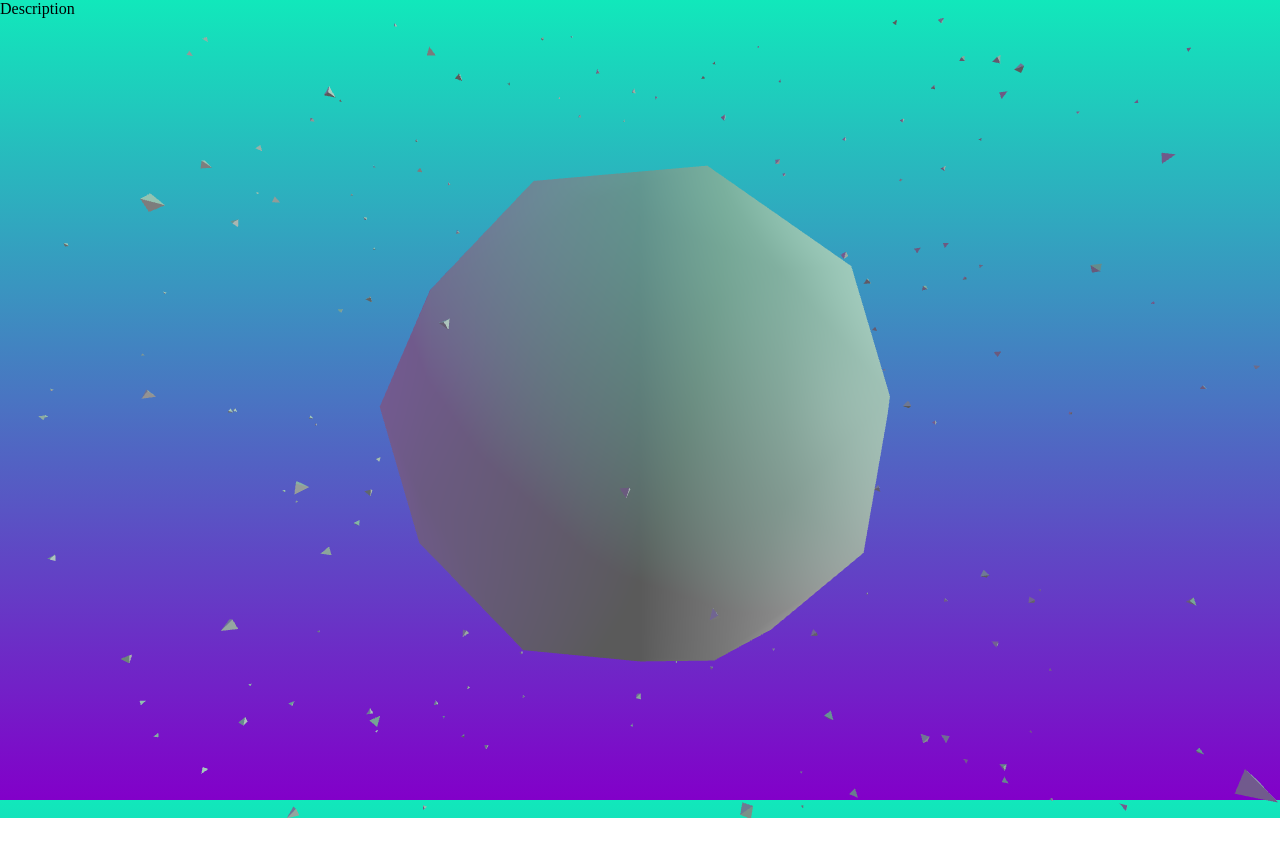
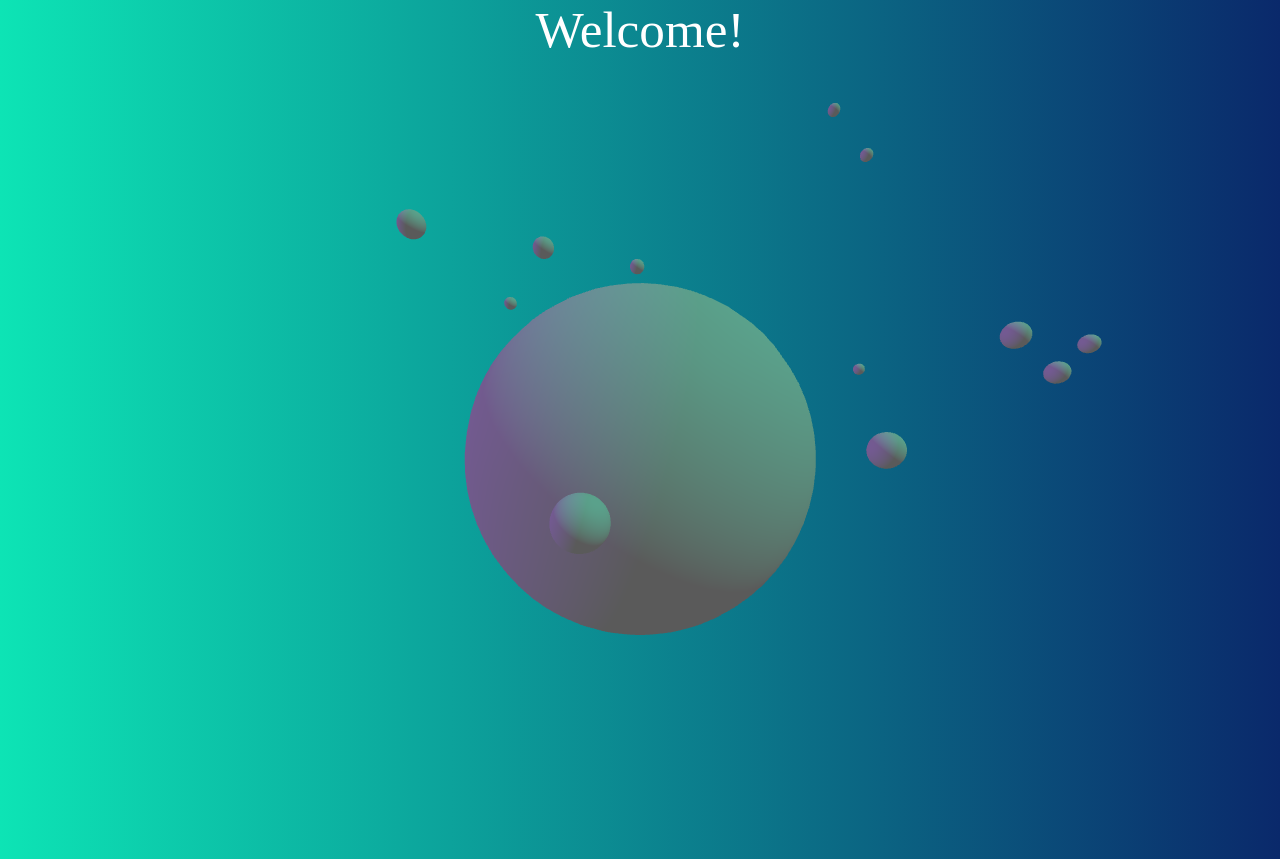
Before and after one commit to malwozniak/malwozniak.github.io, a plain HTML site: page index.htm in a window 1280 px wide. Before the commit the page ends 818 px from the top, so only its background shows below. Drawn offline with nearby package versions, Linux system fonts and the light colour scheme; animation ran at ten frames a second.

Commit message:
Third commit correcton

```diff
--- a/index.htm
+++ b/index.htm
@@ -2,25 +2,25 @@
 <html>
 	<head>
 		<meta charset="utf-8">
-		<link rel="stylesheet" src="scss/style.css" />
-		<title>My first three.js app</title>
+		<link rel="stylesheet" href="scss/style.css" />
+		<title>Portfolio</title>
 		<style>
 			body { margin: 0; }
 			html {
     width: 100%;
     height: 100%;
 
-    background: #11e8bb; /* Old browsers */
-    background: -moz-linear-gradient(top,  #11e8bb 0%, #8200c9 100%); /* FF3.6-15 */
-    background: -webkit-linear-gradient(top,  #11e8bb 0%,#8200c9 100%); /* Chrome10-25,Safari5.1-6 */
-    background: linear-gradient(to bottom,  #11e8bb 0%,#8200c9 100%); /* W3C, IE10+, FF16+, Chrome26+, Opera12+, Safari7+ */
-    filter: progid:DXImageTransform.Microsoft.gradient( startColorstr='#11e8bb', endColorstr='#8200c9',GradientType=0 ); /* IE6-9 */
+    background: #0de4b5; /* Old browsers */
+    background: -moz-linear-gradient(left,  #0de4b5 0%, #0a296b 100%); /* FF3.6-15 */
+    background: -webkit-linear-gradient(left,  #0de4b5 0%,#0a296b 100%); /* Chrome10-25,Safari5.1-6 */
+    background: linear-gradient(left bottom,  #0de4b5 0%,#0a296b 100%); /* W3C, IE10+, FF16+, Chrome26+, Opera12+, Safari7+ */
+    filter: progid:DXImageTransform.Microsoft.gradient( startColorstr='#0de4b5', endColorstr='#0a296b',GradientType=0 ); /* IE6-9 */
   }
 
 		</style>
 	</head>
 	<body>
-		<div id="canvas">Description</div>
+		<div id="canvas" ><span class="text-canvas">Welcome!</span></div>
 		<script src="node_modules/three/build/three.js"></script>
 		<script>
  var renderer, scene, camera, composer, circle, skelet, particle;
@@ -49,37 +49,28 @@ function init() {
   particle = new THREE.Object3D();
 
   scene.add(circle);
-  scene.add(skelet);
   scene.add(particle);
 
-  var geometry = new THREE.TetrahedronGeometry(2, 0);
-  var geom = new THREE.IcosahedronGeometry(7, 1);
-  var geom2 = new THREE.IcosahedronGeometry(15, 1);
+  var geometry = new THREE.SphereGeometry( 5, 32, 32 );
+  var geom = new THREE.SphereGeometry( 5, 32, 32 );
+
 
   var material = new THREE.MeshPhongMaterial({
-    color: 0xffffff,
-    shading: THREE.FlatShading
+    color: 0xffffff
   });
 
-  for (var i = 0; i < 500; i++) {
+  for (var i = 0; i < 20; i++) {
     var mesh = new THREE.Mesh(geometry, material);
     mesh.position.set(Math.random() - 0.5, Math.random() - 0.5, Math.random() - 0.5).normalize();
-    mesh.position.multiplyScalar(90 + (Math.random() * 700));
+    mesh.position.multiplyScalar(90 + (Math.random() * 300));
     mesh.rotation.set(Math.random() * 2, Math.random() * 2, Math.random() * 2);
     particle.add(mesh);
   }
 
   var mat = new THREE.MeshPhongMaterial({
-    color: 0xffffff,
-    shading: THREE.FlatShading
+    color: 0xffffff
   });
 
-  var mat2 = new THREE.MeshPhongMaterial({
-    color: 0xffffff,
-    wireframe: true,
-    side: THREE.DoubleSide
-
-  });
 
   var planet = new THREE.Mesh(geom, mat);
   planet.scale.x = planet.scale.y = planet.scale.z = 16;
@@ -90,13 +81,12 @@ function init() {
   scene.add(ambientLight);
 
   var lights = [];
-lights[0] = new THREE.DirectionalLight( 0xffffff, 1 );
-lights[0].position.set( 1, 0, 0 );
+
 lights[1] = new THREE.DirectionalLight( 0x11E8BB, 1 );
 lights[1].position.set( 0.75, 1, 0.5 );
 lights[2] = new THREE.DirectionalLight( 0x8200C9, 1 );
 lights[2].position.set( -3.75, 1, 0.5 );
-scene.add( lights[0] );
+
 scene.add( lights[1] );
 scene.add( lights[2] );
 
@@ -115,7 +105,7 @@ function animate() {
   requestAnimationFrame(animate);
 
   particle.rotation.x += 0.0000;
-  particle.rotation.y -= 0.0040;
+  particle.rotation.y -= 0.0060;
   circle.rotation.x -= 0.0020;
   circle.rotation.y -= 0.0030;
   skelet.rotation.x -= 0.0010;
--- a/scss/style.scss
+++ b/scss/style.scss
@@ -0,0 +1,6 @@
+.text-canvas{
+    font-size: 4vw;
+    display: flex;
+    justify-content: center;
+    color: white;
+}
```
Also changed, not shown: scss/style.css, 1 other file.
